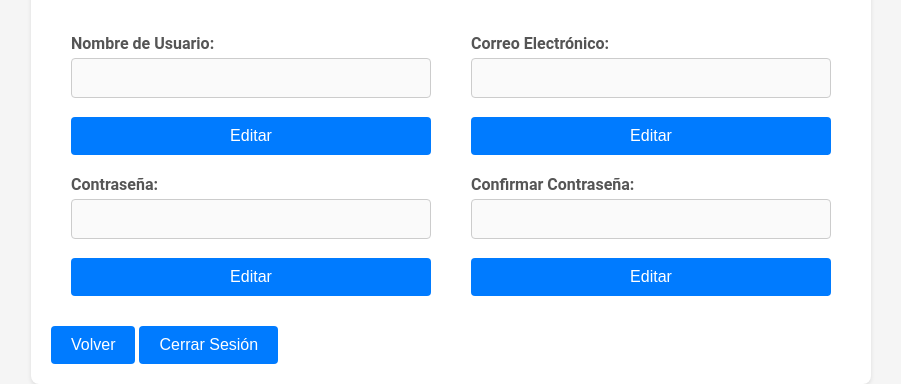
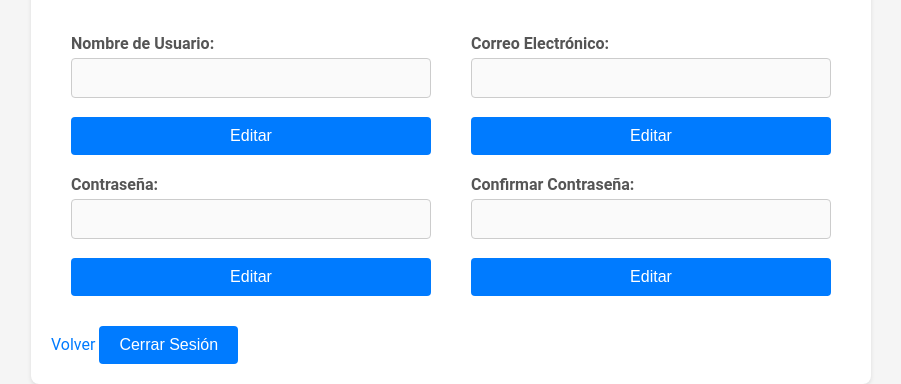
Before and after one commit to GOMRUTH/IU_TW, a plain HTML site: page Frontend/views/perfil.html in a window 1280 px wide. Shown: the part 429-813 px from the top of the page, without its empty margins (189-1090 px from the left). Drawn offline with Linux system fonts and the light colour scheme.

Commit message:
actualizado 12-06-2024

```diff
--- a/Frontend/views/perfil.html
+++ b/Frontend/views/perfil.html
@@ -43,7 +43,7 @@
             </div>
         </form>
 
-        <button>Volver</button>
+        <a href="menuPrincipal.html">Volver</a>
         <button id="logout-btn">Cerrar Sesión</button>
     </div>
 
```
